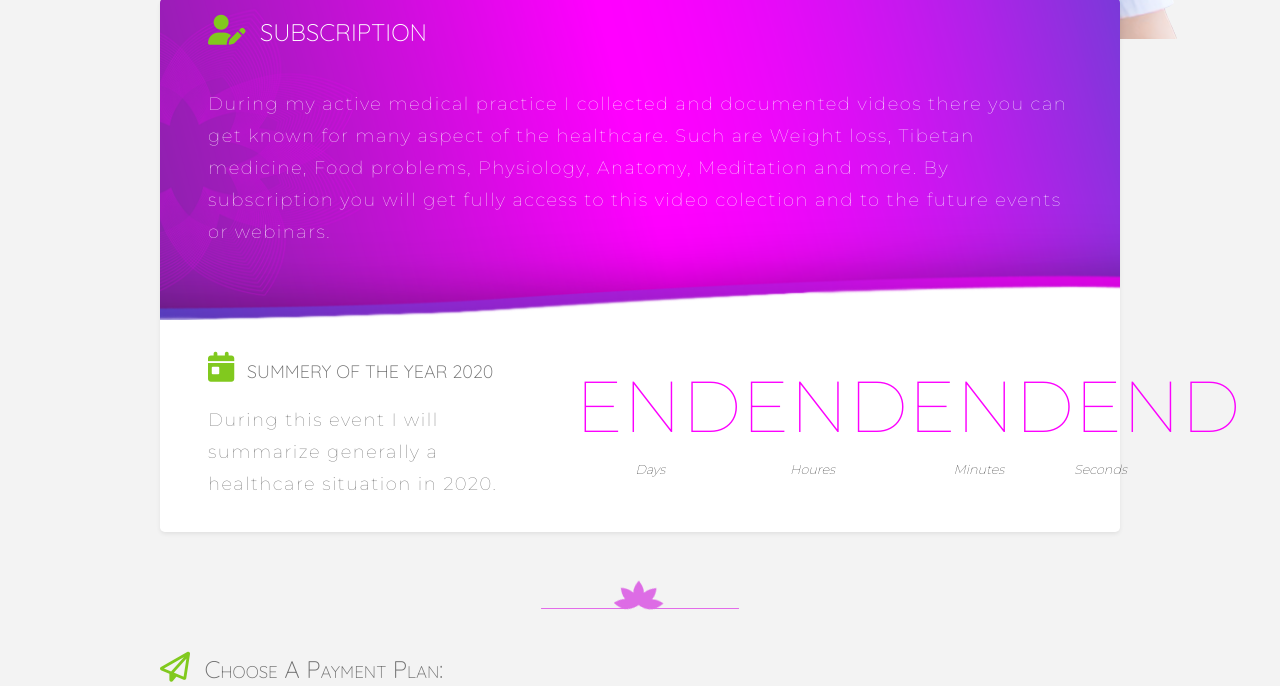
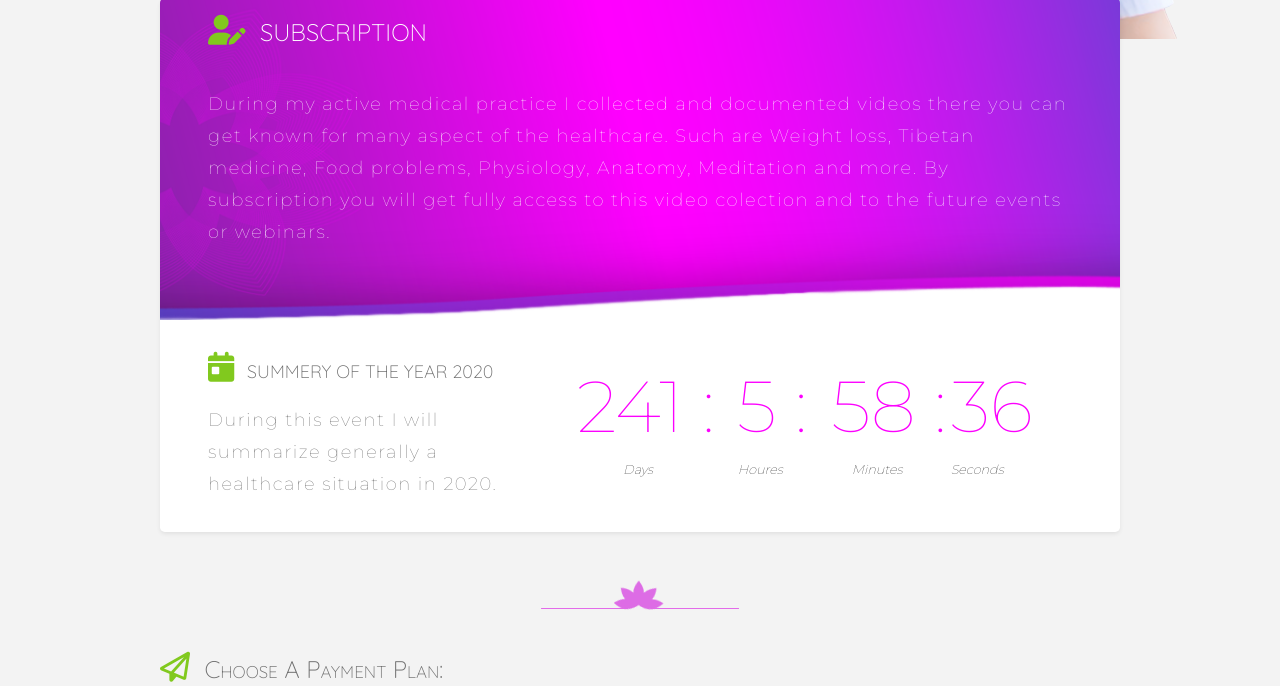
Before and after one commit to Aleksandre19/django, a Django app: page / in a window 1280 px wide. Shown: the part 701-1387 px from the top of the page. Run offline with Django 3.2, Linux system fonts and the light colour scheme; data that the repository does not hold is empty; parts of the project's set-up code (start-up, migrations or seed data) failed here and were passed over; some libraries are stand-ins or nearby versions.

Commit message:
Extend the period of the timers.

```diff
--- a/home/templates/home/index.html
+++ b/home/templates/home/index.html
@@ -692,7 +692,7 @@
         <script src="{% static 'js/calendar.js' %}"></script>
         <script>
             // Initialing a calendar's function
-            diasferoTimer(new Date("May 5, 2021 15:37:25").getTime());
+            diasferoTimer(new Date("May 5, 2022 15:37:25").getTime());
             calendarInit(eventday, eventLink);
         </script>
 
@@ -836,7 +836,7 @@
                                     </thead>
                                     <!-- Initialling a timer function -->
                                     <script>
-                                            diasferoTimer(new Date("Sep 28, 2021 15:37:25").getTime());
+                                            diasferoTimer(new Date("Sep 28, 2022 15:37:25").getTime());
                                     </script>
                                     <!-- END a Time -->
                                     <!-- Time's Units -->
```
